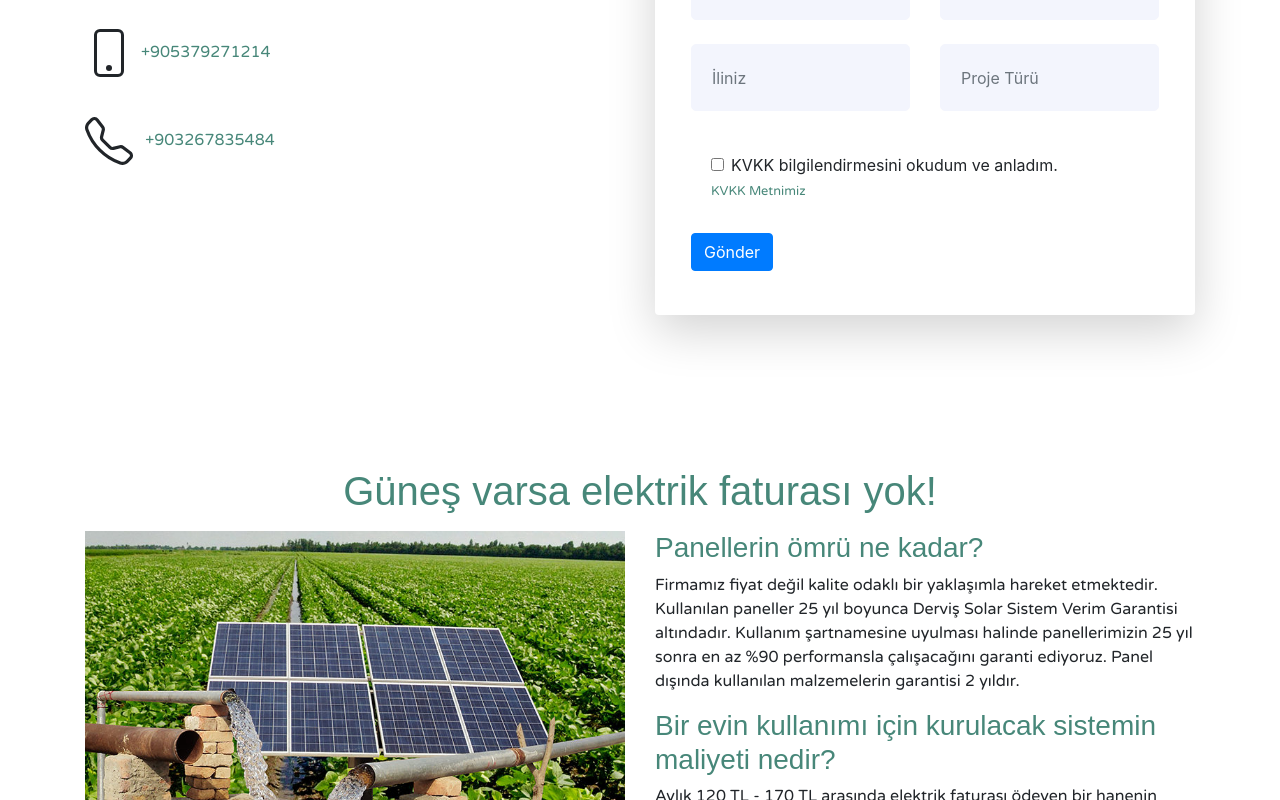
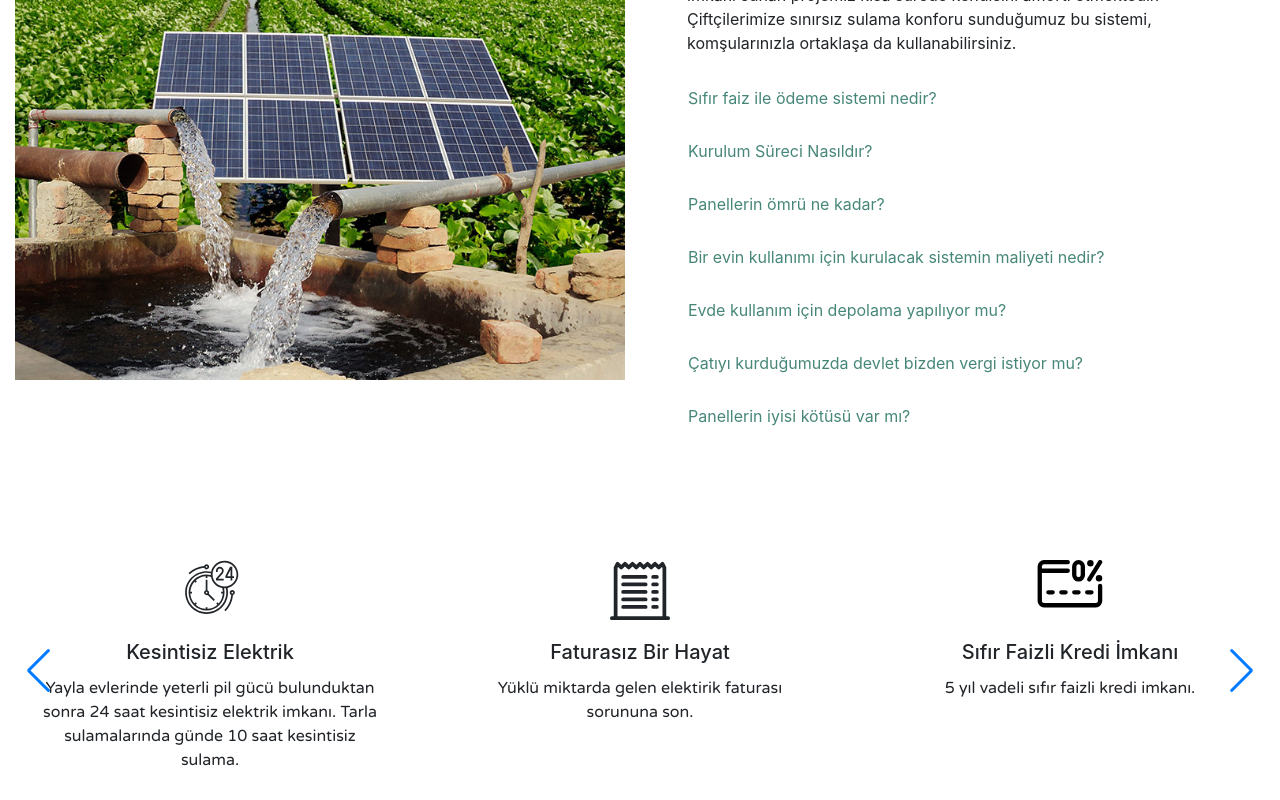
Before and after one commit to akgngr/solar, a Next.js app: page / in a window 1280 px wide. Shown: the part 1100-1900 px from the top of the page. Built offline with nearby package versions, Linux system fonts and the light colour scheme; a web font is replaced by a local one.

Commit message:
bazı düzenlemeler

```diff
--- a/components/ShortDetay.js
+++ b/components/ShortDetay.js
@@ -18,7 +18,7 @@ import Panel from "./svg/Panel";
 
 function ShortDetay () {
     return (
-        <section id="short-detay" className="short-detay pt-5 pb-5 text-center">
+        <section id="short-detay" className="short-detay pt-2 pb-2 text-center">
             <Container fluid>
                 <Swiper
                     spaceBetween={50}
--- a/components/TarlaAccordion.js
+++ b/components/TarlaAccordion.js
@@ -3,14 +3,14 @@ import React from "react";
 
 function Tarla(){
     return(
-        <section>
-            <Container>
-                <h1 className="pb-2 text-center">Güneş varsa elektrik faturası yok!</h1>
+        <section id="tarla" className="section">
+            <Container fluid>
+                <h1 className="pb-4 text-center">Güneş varsa elektrik faturası yok!</h1>
                 <Row>
-                    <Col className="d-flex align-items-center justify-content-center">
+                    <Col xs={12} lg={6} className="d-flex align-items-center justify-content-center">
                         <Image src="/images/tarimsal-sulama.jpg" fluid />
                     </Col>
-                    <Col>
+                    <Col xs={12} lg={6}>
                         <Accordion defaultActiveKey="0">
                             <Card>
                                 <Accordion.Toggle as={Card.Header} eventKey="0">
--- a/pages/index.js
+++ b/pages/index.js
@@ -2,7 +2,6 @@ import Layout from '../components/layout'
 import Slideshow from "../components/slideshow";
 import ShortDetay from "../components/ShortDetay";
 import Contact from "../components/Contact";
-import Tarla from "../components/Tarla";
 import TarlaAccordion from "../components/TarlaAccordion";
 
 
@@ -10,10 +9,9 @@ export default function Home() {
   return (
     <Layout>
       <Slideshow />
+      <TarlaAccordion />
+      <ShortDetay />
       <Contact />
-      <Tarla />
-      <ShortDetay />
-      <TarlaAccordion />
     </Layout>
   )
 }
--- a/styles/globals.scss
+++ b/styles/globals.scss
@@ -54,12 +54,8 @@ a {
 **/
 
 .section{
-  height: 100vh;
-
-  .container{
-    padding-top: 100px;
-    padding-bottom: 100px;
-  }
+  padding-top: 100px;
+  padding-bottom: 100px;
 }
 
 /**
@@ -110,6 +106,9 @@ form.contact {
       b{
         color: $text-color-second;
       }
+      .btn{
+        text-align: left !important;
+      }
     }
 
     .card-body{
```
